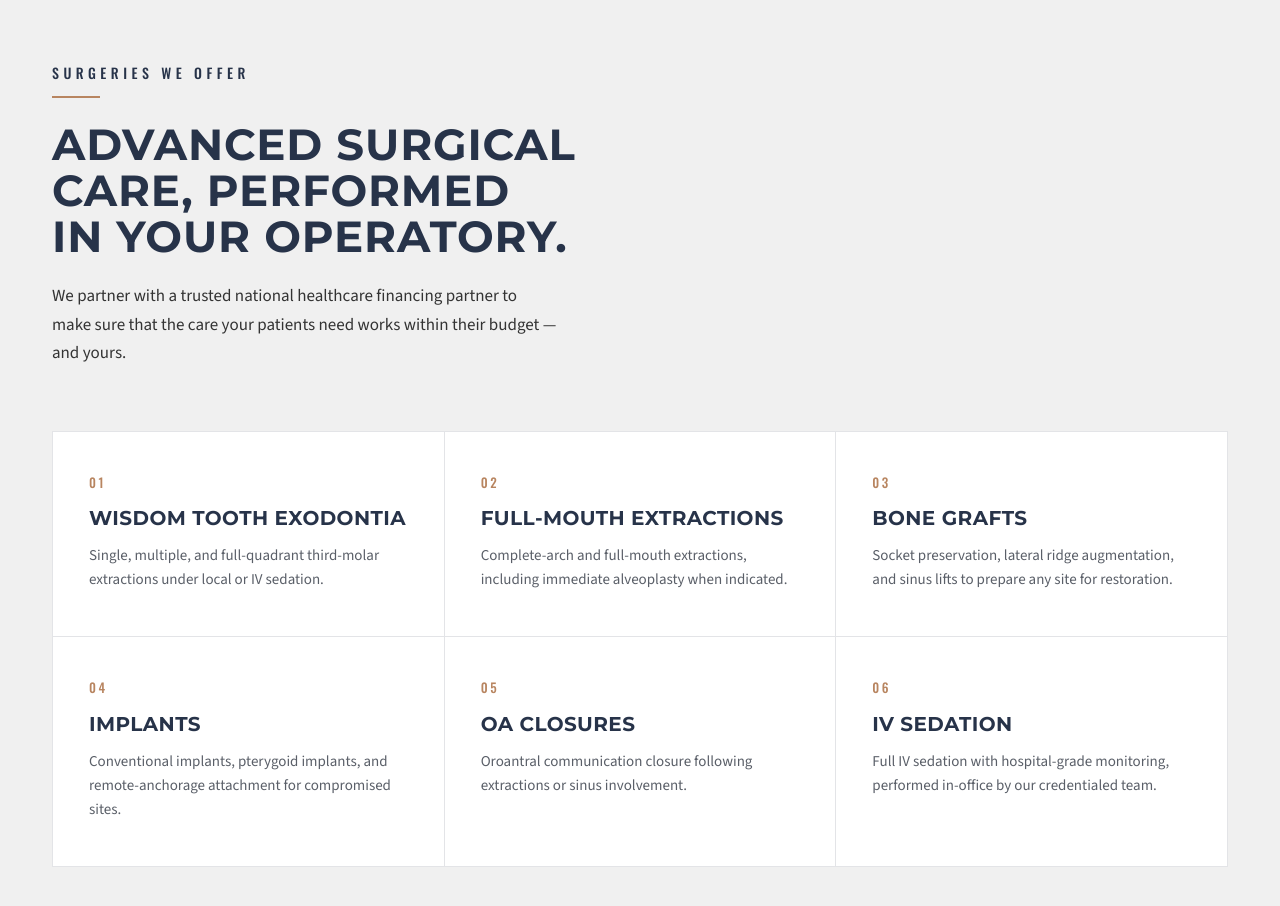
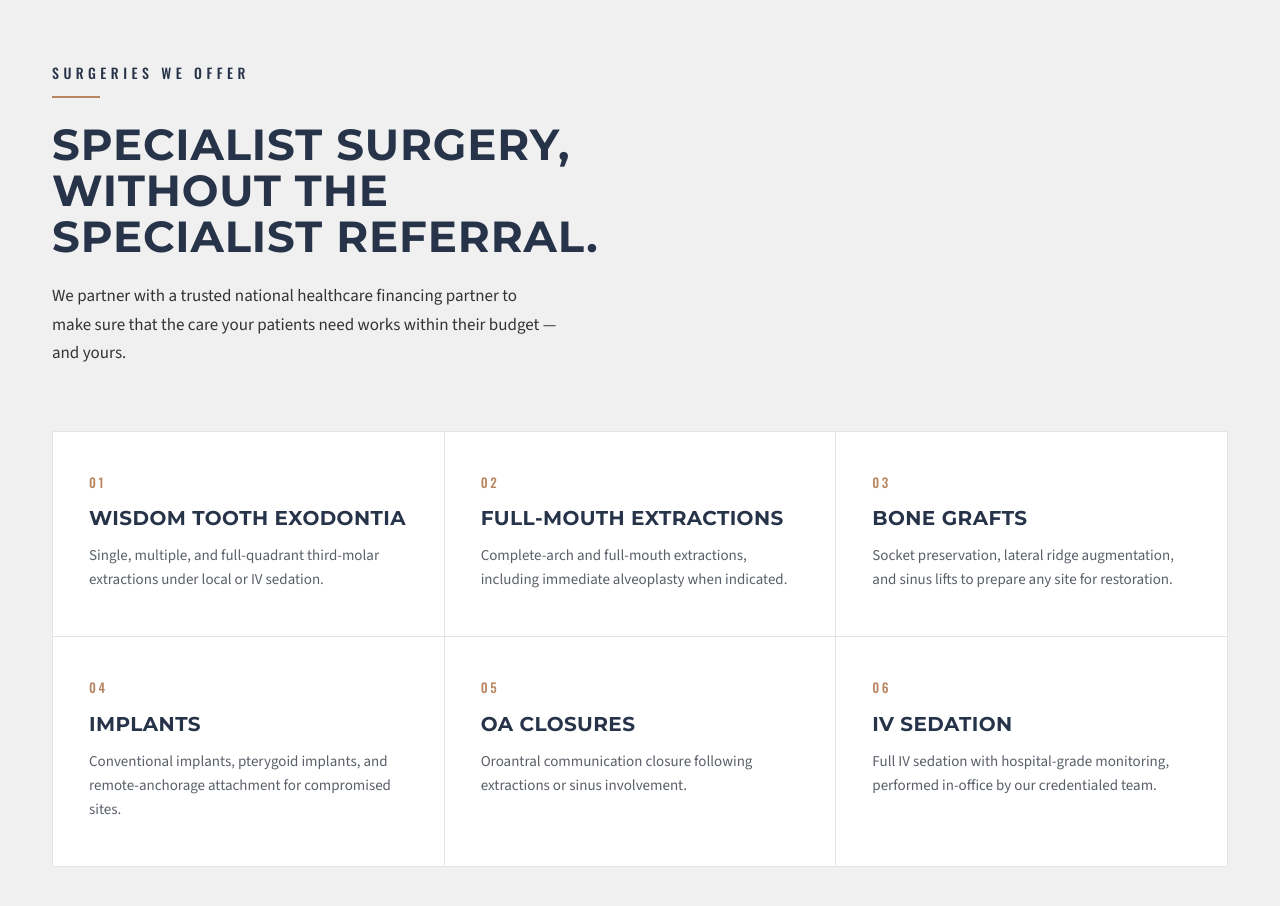
Before and after one commit to Apollo235298/STS---Claude-Design-Concept, a plain HTML site: page Concept Claude Design V1/sts-site/index.html in a window 1280 px wide. Shown: the part 3320-4226 px from the top of the page. Drawn offline with Linux system fonts and the light colour scheme.

Commit message:
Differentiate Surgeries heading from Who We Are
"Advanced surgical care, performed in your operatory." ->
"Specialist surgery, without the specialist referral."

Co-Authored-By: Claude Opus 4.7 (1M context) <noreply@anthropic.com>

```diff
--- a/Concept Claude Design V1/sts-site/index.html
+++ b/Concept Claude Design V1/sts-site/index.html
@@ -1471,7 +1471,7 @@
   <div class="shell">
     <div class="surgeries__head">
       <span class="section-label">Surgeries We Offer</span>
-      <h2 class="section-h">Advanced surgical care, performed in your operatory.</h2>
+      <h2 class="section-h">Specialist surgery, without the specialist referral.</h2>
       <p class="surgeries__lede">
         We partner with a trusted national healthcare financing partner to make sure that the
         care your patients need works within their budget — and yours.
```
